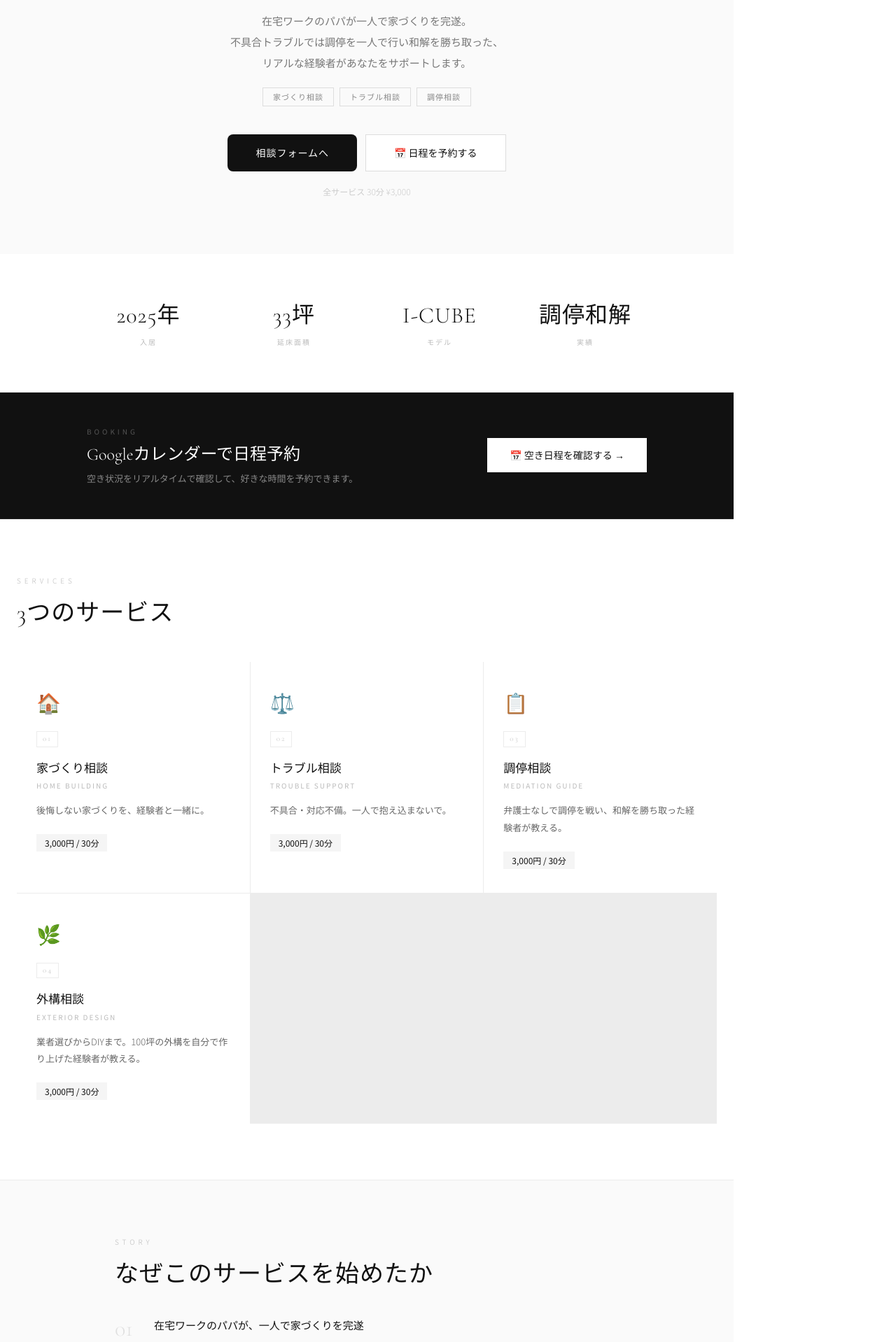
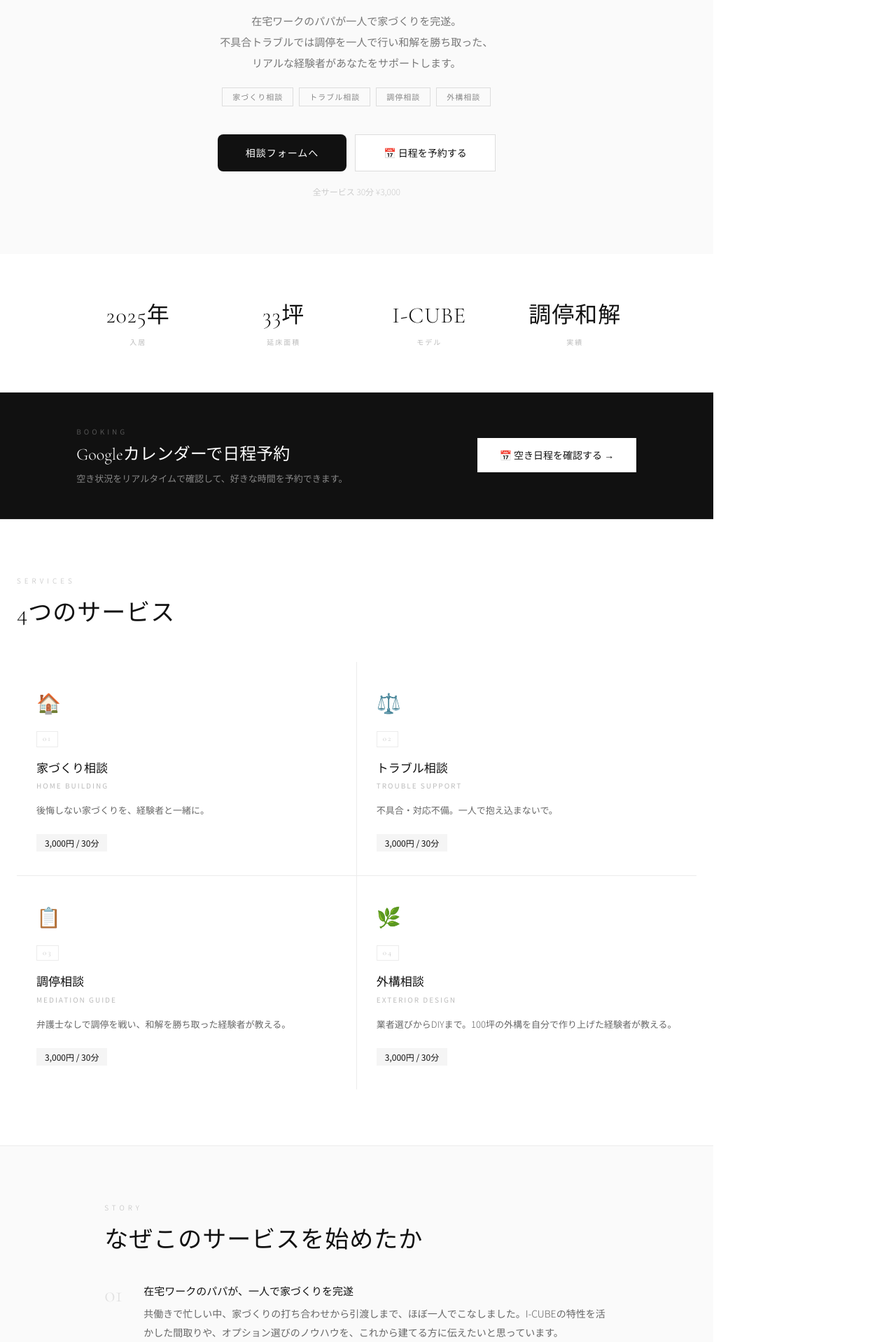
Before and after one commit to tradehant1-cloud/ichijo-consul, a React (Vite) app: page / in a window 1280 px wide. Shown: the part 420-2338 px from the top of the page at 70% size. Built offline with nearby package versions, Linux system fonts and the light colour scheme.

Commit message:
fix layout 4 services

```diff
--- a/src/App.jsx
+++ b/src/App.jsx
@@ -211,7 +211,7 @@ export default function App() {
                   在宅ワークのパパが一人で家づくりを完遂。<br />不具合トラブルでは調停を一人で行い和解を勝ち取った、<br />リアルな経験者があなたをサポートします。
                 </p>
                 <div style={{ display: "flex", gap: 8, justifyContent: "center", flexWrap: "wrap", marginBottom: 40 }}>
-                  {["家づくり相談", "トラブル相談", "調停相談"].map((tag) => (
+                  {["家づくり相談", "トラブル相談", "調停相談", "外構相談"].map((tag) => (
                     <span key={tag} style={{ fontSize: 11, border: "1px solid #ddd", padding: "4px 14px", color: "#888", fontWeight: 300, letterSpacing: 1 }}>{tag}</span>
                   ))}
                 </div>
@@ -261,8 +261,8 @@ export default function App() {
             <section style={{ padding: "5rem 1.5rem", borderBottom: "1px solid #ececec" }}>
               <div style={{ maxWidth: 1000, margin: "0 auto" }}>
                 <p style={{ fontSize: 10, letterSpacing: 5, color: "#bbb", marginBottom: 14, fontWeight: 300 }}>SERVICES</p>
-                <h2 style={{ fontFamily: "'Cormorant Garamond', serif", fontSize: 34, fontWeight: 300, marginBottom: 44, letterSpacing: 1 }}>3つのサービス</h2>
-                <div className="services-grid" style={{ display: "grid", gridTemplateColumns: "1fr 1fr 1fr", gap: 1, background: "#ececec" }}>
+                <h2 style={{ fontFamily: "'Cormorant Garamond', serif", fontSize: 34, fontWeight: 300, marginBottom: 44, letterSpacing: 1 }}>4つのサービス</h2>
+                <div className="services-grid" style={{ display: "grid", gridTemplateColumns: "1fr 1fr", gap: 1, background: "#ececec" }}>
                   {SERVICES.map((s) => (
                     <div key={s.id} className="svc-card" onClick={() => setView("service")} style={{ background: "#fff", padding: "36px 28px" }}>
                       <div style={{ fontSize: 28, marginBottom: 16 }}>{s.icon}</div>
```
